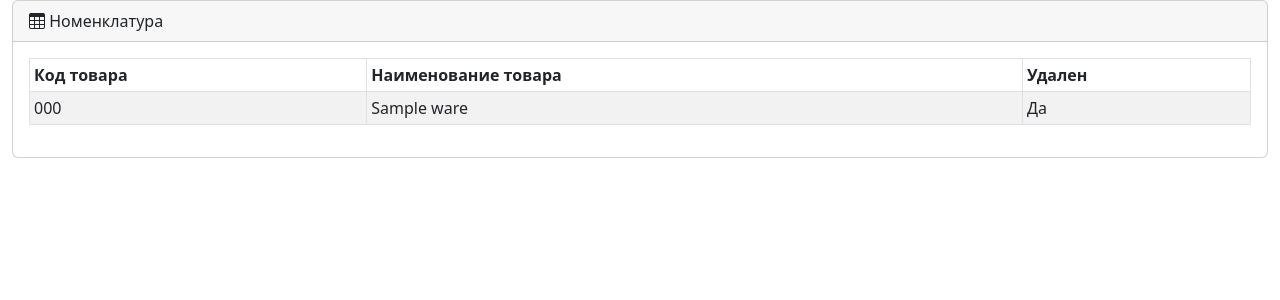
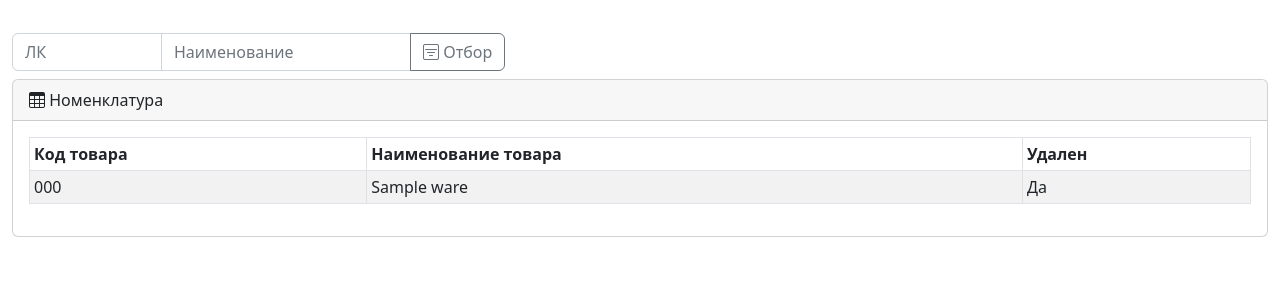
Before and after one commit to MyEternityOrg/marking, a Django app: page /sprt/wares/ in a window 1280 px wide. Shown: the part 56-356 px from the top of the page. Run offline with Django 4.2, Linux system fonts and the light colour scheme; tables that the repository leaves empty hold one stand-in row (values such as "Sample post"); parts of the project's set-up code (start-up, migrations or seed data) failed here and were passed over; some libraries are stand-ins or nearby versions.

Commit message:
wares + filters

```diff
--- a/Main/filters.py
+++ b/Main/filters.py
@@ -9,10 +9,31 @@ from django_filters.widgets import RangeWidget, DateRangeWidget
 from .models import *
 
 
+class FilterWares(django_filters.FilterSet):
+    ware_code = CharFilter(lookup_expr='contains', label='Код товара')
+    ware_name = CharFilter(lookup_expr='contains', label='Наименование товара')
+
+    def __init__(self, *args, **kwargs):
+        super(FilterWares, self).__init__(*args, **kwargs)
+        self.form.fields['ware_code'].widget.attrs['id'] = 'ware_code_id'
+        self.form.fields['ware_code'].widget.attrs['class'] = 'form-control'
+        self.form.fields['ware_code'].widget.attrs['style'] = 'width: 150px'
+        self.form.fields['ware_code'].widget.attrs['placeholder'] = 'ЛК'
+        self.form.fields['ware_name'].widget.attrs['id'] = 'ware_code_id'
+        self.form.fields['ware_name'].widget.attrs['class'] = 'form-control'
+        self.form.fields['ware_name'].widget.attrs['style'] = 'width: 250px'
+        self.form.fields['ware_name'].widget.attrs['placeholder'] = 'Наименование'
+
+    class Meta:
+        model = ModelWares
+        fields = {'ware_code', 'ware_name'}
+
+
 class FilterDocumentsList(django_filters.FilterSet):
-    document_date = DateFromToRangeFilter(label='Период:', widget=DateRangeWidget(attrs={'type': 'date', 'input_type': 'date'}))
+    document_date = DateFromToRangeFilter(label='Период:',
+                                          widget=DateRangeWidget(attrs={'type': 'date', 'input_type': 'date'}))
     contractor_guid = ModelChoiceFilter(queryset=ModelContractors.objects.all().order_by('contractor_name'),
-                                   label='Контрагент', empty_label='---Контрагент---')
+                                        label='Контрагент', empty_label='---Контрагент---')
 
     def __init__(self, *args, **kwargs):
         super(FilterDocumentsList, self).__init__(*args, **kwargs)
@@ -24,7 +45,6 @@ class FilterDocumentsList(django_filters.FilterSet):
         self.form.fields['document_date'].widget.attrs['class'] = 'form-control'
         self.form.fields['document_date'].widget.attrs['style'] = 'width: 5px'
 
-
     class Meta:
         model = ModelDocuments
         fields = {'contractor_guid', 'document_date'}
--- a/Main/templates/Main/sprt_list_wares.html
+++ b/Main/templates/Main/sprt_list_wares.html
@@ -3,6 +3,25 @@
 {% include 'base.html' %}
 {% block content %}
     <div class="container-fluid">
+        <div class="row row-cols-auto" style="margin-top: 33px;margin-bottom: 8px;">
+            {#            <div class="col">#}
+            {#                <button class="btn btn-outline-secondary" type="submit" id="new_record"><i#}
+            {#                        class="bi bi-plus-square"></i></button>#}
+            {#            </div>#}
+            <div class="col">
+                <form method="get">
+                    <div class="row row-cols-auto">
+                        <div class="input-group">
+                            {{ filter.form.ware_code }}
+                            {{ filter.form.ware_name }}
+                            <button class="btn btn-outline-secondary" type="submit"><i class="bi bi-filter-square"></i>
+                                Отбор
+                            </button>
+                        </div>
+                    </div>
+                </form>
+            </div>
+        </div>
         <div class="card mb-4">
             <div class="card-header"><i class="bi bi-table"></i> Номенклатура</div>
             <div class="card-body">
--- a/Main/views.py
+++ b/Main/views.py
@@ -70,5 +70,17 @@ class SprtWaresListView(BaseClassContextMixin, ListView):
     paginate_by = 30
     title = 'Номенклатура'
 
+    def __init__(self, **kwargs):
+        super(SprtWaresListView, self).__init__(**kwargs)
+        self.filter_set = None
+
+    def get_context_data(self, **kwargs):
+        context = super(SprtWaresListView, self).get_context_data(**kwargs)
+        context['filter'] = self.filter_set
+        context['filtered_path'] = f"?ware_code={self.request.GET.get('ware_code', '')}"
+        return context
+
     def get_queryset(self):
-        return ModelWares.get_records()
+        query_set = ModelWares.get_records()
+        self.filter_set = FilterWares(self.request.GET, queryset=query_set)
+        return self.filter_set.qs
```
